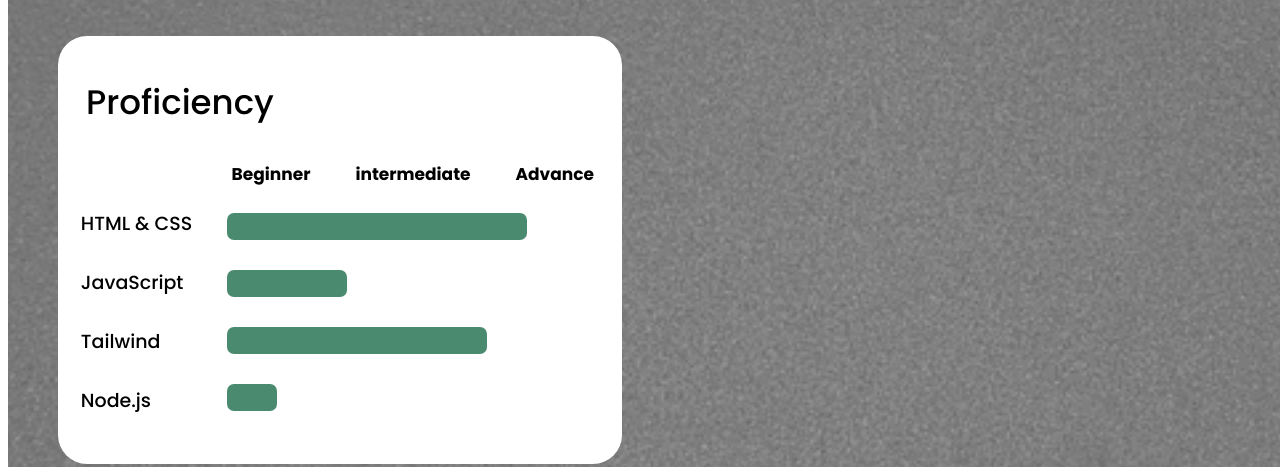
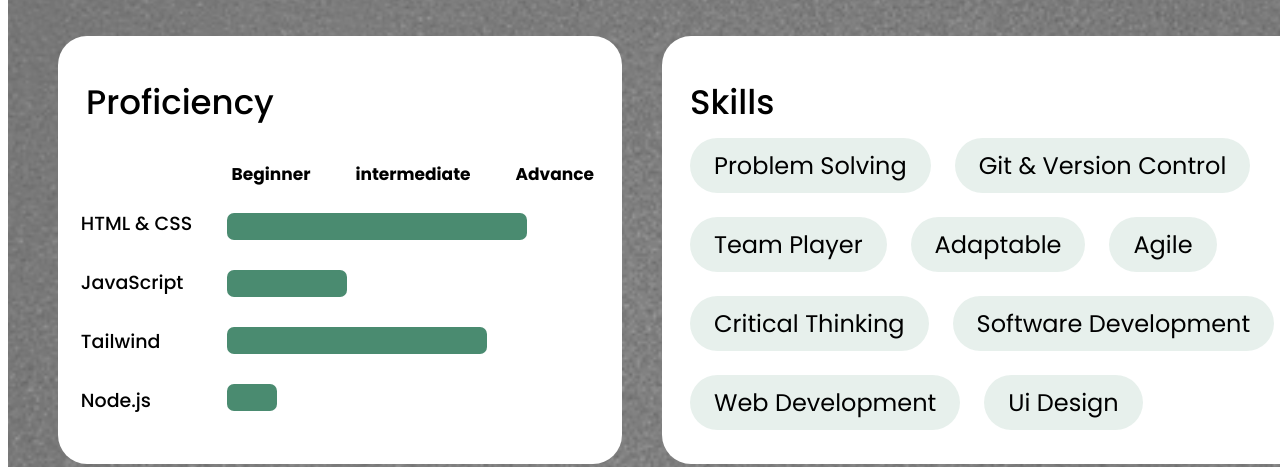
Before and after one commit to Seanjohnferesi/SEAFER25532_FTO2506_GroupB_Seanjohnferesi_SDF_Portfolio_Piece, a plain HTML site: page index.html in a window 1280 px wide. Shown: the part 361-828 px from the top of the page. Drawn offline with Linux system fonts and the light colour scheme; a web font is replaced by a local one.

Commit message:
added skills tab with relevant skills and styling

```diff
--- a/index.html
+++ b/index.html
@@ -24,7 +24,6 @@
                     <p class="bio">I'm a web development student with intermediate HTML, CSS, and Tailwind CSS skills. I focus on building responsive, clean layouts while improving my JavaScript. With strong attention to detail and a desire to grow, I enjoy crafting user-friendly pages through hands-on learning.</p>
                 </div>
             </div>
-
         </div>
 
         <div class="proficiency">
@@ -67,6 +66,21 @@
                 </div>
             </div>
         </div>
+
+        <div class="skills">
+            <h2>Skills</h2>
+            <div class="skill-names">
+                <div class="skill-1">Problem Solving</div>
+                <div class="skill-2">Git & Version Control</div>
+                <div class="skill-3">Team Player</div>
+                <div class="skill-4">Adaptable</div>
+                <div class="skill-5">Agile</div>
+                <div class="skill-6">Critical Thinking</div>
+                <div class="skill-7">Software Development</div>
+                <div class="skill-8">Web Development </div>
+                <div class="skill-9">Ui Design</div>
+            </div>
+        </div>
     </header>
 </body>
 
--- a/styles.css
+++ b/styles.css
@@ -1,30 +1,35 @@
-body{
+body {
     font-family: 'Poppins', Arial, Helvetica, sans-serif;
 }
 
-header{
+header {
     background-image: url("images/background/header-background-1.png");
     background-position: center;
     background-size: cover;
     width: 1515px;
     height: 1009px;
     padding: 3.125rem;
+    display: grid;
+    grid-template-columns: repeat(3, 1fr);
+    grid-template-rows: 300px 428px 428px;
+    column-gap: 40px;
 }
 
-@layer profile{
+@layer profile {
 
-.profile-card{
+    .profile-card {
         display: flex;
         align-items: center;
+        grid-column: 1 / -1;
     }
 
-.profile-card > img{
+    .profile-card>img {
         width: 300px;
         height: 300px;
         border-radius: 29px;
     }
 
-.profile-info-container{
+    .profile-info-container {
         box-sizing: border-box;
         width: 995px;
         height: 300px;
@@ -37,22 +42,22 @@ header{
         justify-content: center;
     }
 
-h1{
+    h1 {
         margin: 0;
         margin-bottom: 16px;
     }
 
-.bio{
+    .bio {
         font-size: 22px;
         font-weight: 400;
         margin: 0;
-    color:#5C5C5C;
+        color: #5C5C5C;
     }
 }
 
-@layer proficiency{
+@layer proficiency {
 
-.proficiency{
+    .proficiency {
         box-sizing: border-box;
         width: 564px;
         height: 428px;
@@ -62,32 +67,34 @@ h1{
         margin-top: 39px;
     }
 
-h2{
+    h2 {
         font-weight: 500;
         font-size: 34px;
         margin: 0;
         margin-bottom: 10px;
     }
 
-.levels{
+    .levels {
         display: flex;
         font-size: 17px;
         justify-content: end;
     }
 
-.beginner, .intermediate, .advance{
+    .beginner,
+    .intermediate,
+    .advance {
         margin-left: 45px;
 
     }
 
-.proficiency-names{
+    .proficiency-names {
         display: flex;
         flex-direction: column;
         gap: 30px;
         justify-self: center;
     }
 
-.proficiency-names > ul{
+    .proficiency-names>ul {
         list-style-type: none;
         margin: 0;
         margin-left: -40px;
@@ -96,20 +103,20 @@ h2{
         font-size: 19px;
     }
 
-.proficiency-levels{
+    .proficiency-levels {
         display: grid;
         grid-template-columns: 141px 321px;
 
     }
 
-.proficiency-bars{
+    .proficiency-bars {
         display: flex;
         flex-direction: column;
         gap: 30px;
         justify-content: center;
     }
 
-.html-css-bar{
+    .html-css-bar {
         width: 300px;
         height: 27px;
         border-radius: 7px;
@@ -117,7 +124,7 @@ h2{
         grid-column: 1/ -1;
     }
 
-.js-bar{
+    .js-bar {
         width: 120px;
         height: 27px;
         border-radius: 7px;
@@ -125,7 +132,7 @@ h2{
         grid-column: 1/ -1;
     }
 
-.tailwind-bar{
+    .tailwind-bar {
         width: 260px;
         height: 27px;
         border-radius: 7px;
@@ -133,7 +140,7 @@ h2{
         grid-column: 1/ -1;
     }
 
-.node-js-bar{
+    .node-js-bar {
         width: 50px;
         height: 27px;
         border-radius: 7px;
@@ -143,6 +150,37 @@ h2{
 
 }
 
-@layer skills{
+@layer skills {
 
+    .skills {
+        box-sizing: border-box;
+        width: 706px;
+        height: 428px;
+        padding: 41px 28px;
+        border-radius: 29px;
+        background-color: #ffffff;
+        margin-top: 39px;
     }
+
+    .skill-names{
+        display: flex;
+        flex-wrap: wrap;
+        gap: 24px
+    }
+    .skill-1,
+    .skill-2,
+    .skill-3,
+    .skill-4,
+    .skill-5,
+    .skill-6,
+    .skill-7,
+    .skill-8,
+    .skill-9{
+    box-sizing: border-box;
+    background-color: #4A8B7021;
+    border-radius: 97px;
+    padding: 10px 24px;
+    text-align: center;
+    font-size: 24px;
+}
+}
```
Lines whose indentation alone changed are shown as unchanged.
